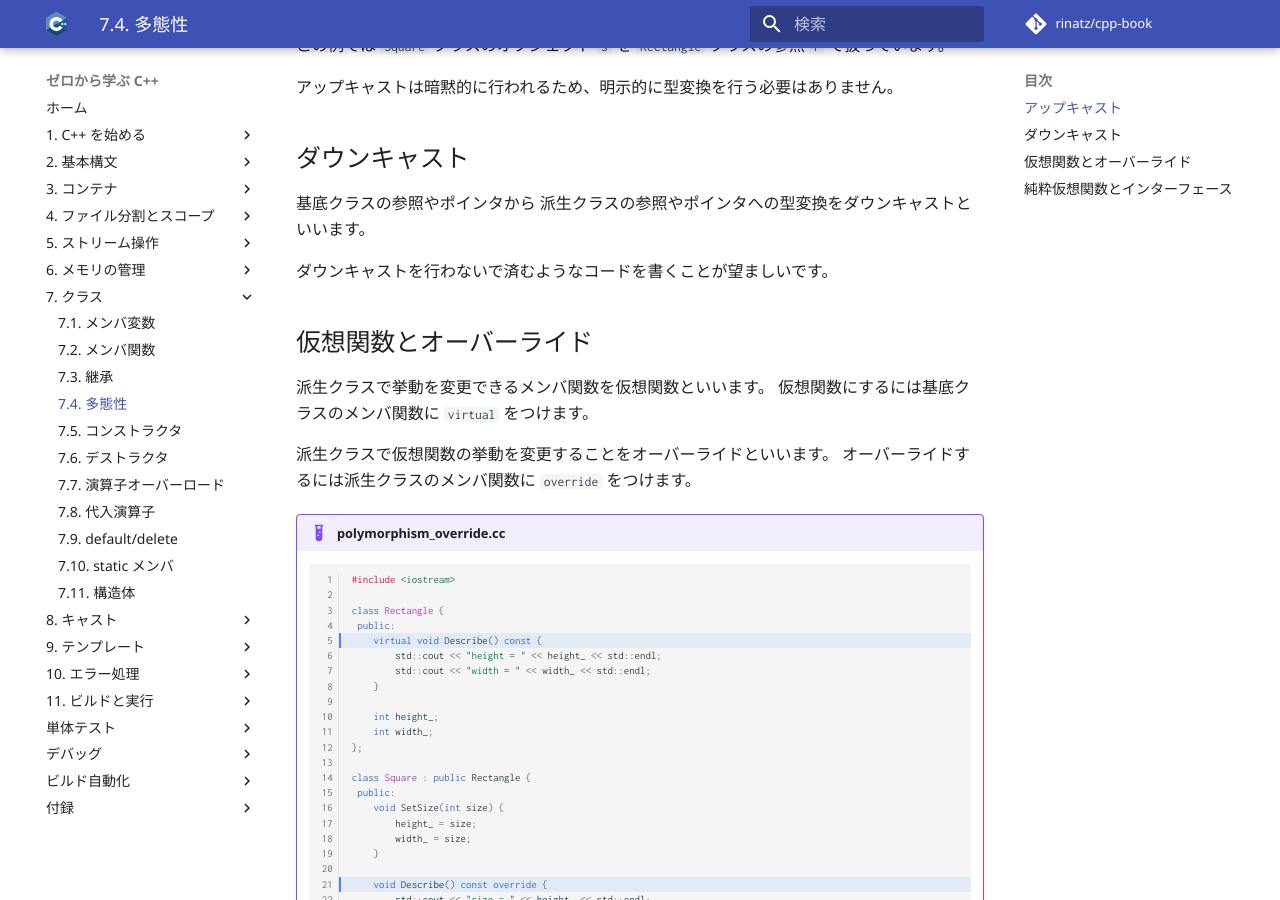
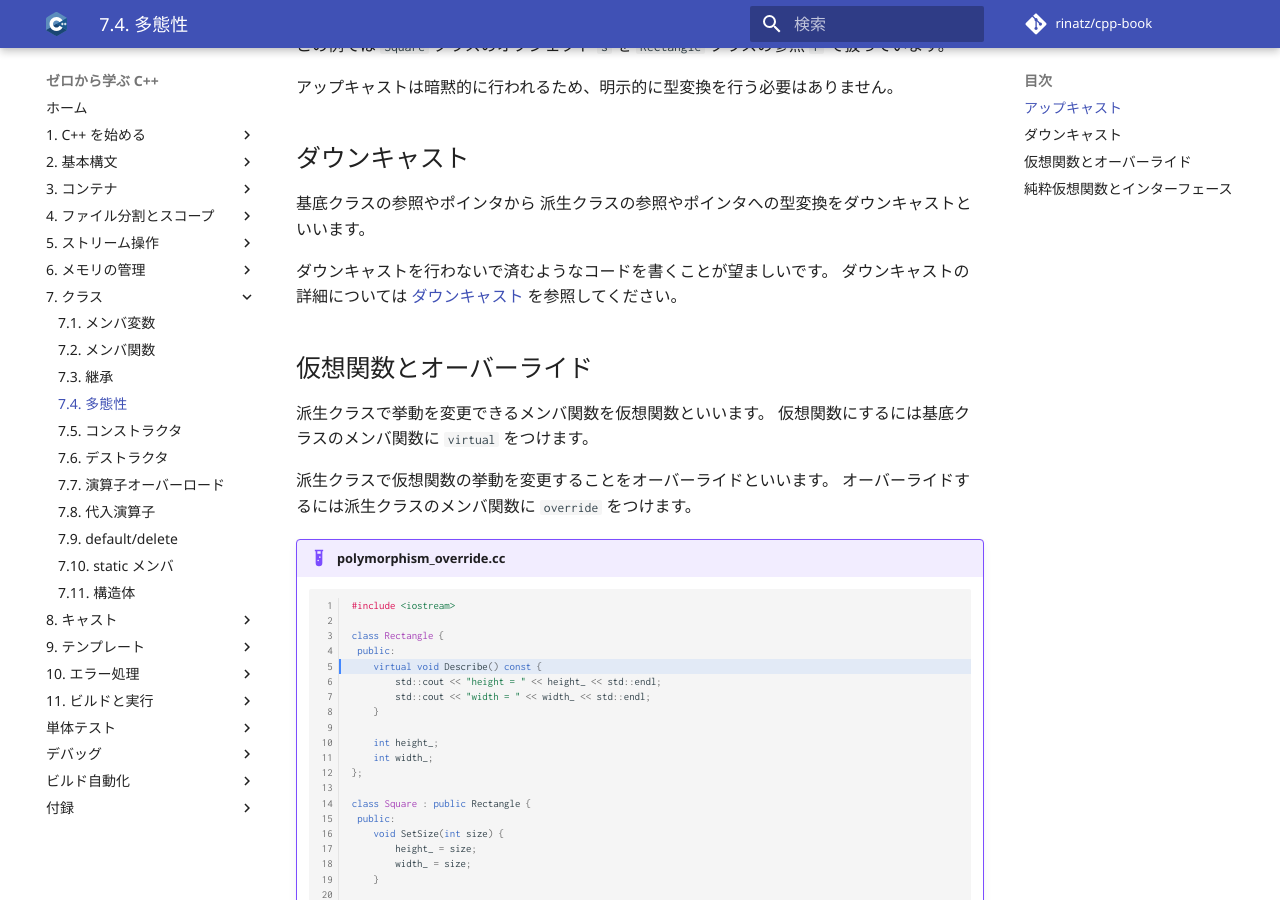
Before and after one commit to rinatz/cpp-book, an MkDocs documentation site: the page built from docs/ch07-04-polymorphism.md, in a window 1280 px wide and 900 px high, scrolled down 878 px. Built offline with MkDocs 1.6.1 and Material for MkDocs 9.7.7, drawn with Linux system fonts in a browser that asks for light colours; comment, search, counter and statistics services are not loaded.

Commit message:
Add downcasts page

```diff
--- a/docs/ch07-04-polymorphism.md
+++ b/docs/ch07-04-polymorphism.md
@@ -51,8 +51,9 @@
 派生クラスの参照やポインタへの型変換をダウンキャストといいます。
 
 ダウンキャストを行わないで済むようなコードを書くことが望ましいです。
+ダウンキャストの詳細については [ダウンキャスト][downcasts] を参照してください。
 
-<!-- TODO: キャストのページへのリンクを追加する -->
+[downcasts]: appendix-downcasts.md
 
 ## 仮想関数とオーバーライド
 
--- a/mkdocs.yml
+++ b/mkdocs.yml
@@ -130,3 +130,4 @@ nav:
   - 付録:
       - malloc/free: appendix-malloc-and-free.md
       - プリプロセッサ司令: appendix-preprocessor-directives.md
+      - ダウンキャスト: appendix-downcasts.md
```
Also changed, not shown: docs/appendix-downcasts.md (added, +3 -0 lines), docs/ch08-01-cpp-casts.md (+4 -1 lines), docs/ch10-01-exceptions.md (+3 -2 lines).
